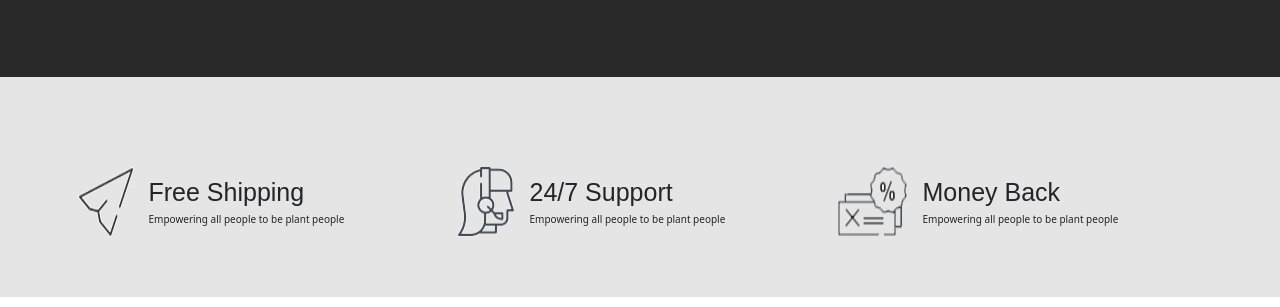
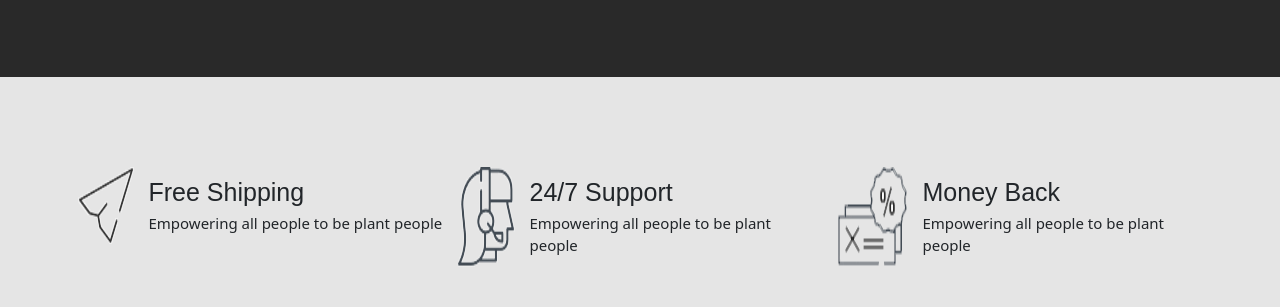
Before and after one commit to MhideTech/Techwiz-Project-PlantPalace-, a plain HTML site: page about.html in a window 1280 px wide. Shown: the part 1636-1943 px from the top of the page. Drawn offline with nearby package versions, Linux system fonts and the light colour scheme; a web font is replaced by a local one.

Commit message:
modified:   about.html

```diff
--- a/about.html
+++ b/about.html
@@ -145,7 +145,7 @@
                         <img src="./static/images/free-shipping.png" alt="">
                         <div class="d-block ms-4 mt-3">
                             <h1>Free Shipping</h1>
-                            <p>Empowering all people to be plant people</p>
+                            <p class="fs-4">Empowering all people to be plant people</p>
                         </div>
                     </div>
                 </div>
@@ -154,7 +154,7 @@
                         <img src="./static/images/support.png" alt="">
                         <div class="d-block ms-4 mt-3">
                             <h1>24/7 Support</h1>
-                            <p>Empowering all people to be plant people</p>
+                            <p class="fs-4">Empowering all people to be plant people</p>
                         </div>
                     </div>
                 </div>
@@ -163,7 +163,7 @@
                         <img src="./static/images/money-icon.png" alt="">
                         <div class="d-block ms-4 mt-3">
                             <h1>Money Back</h1>
-                            <p>Empowering all people to be plant people</p>
+                            <p class="fs-4">Empowering all people to be plant people</p>
                         </div>
                     </div>
                 </div>
```
